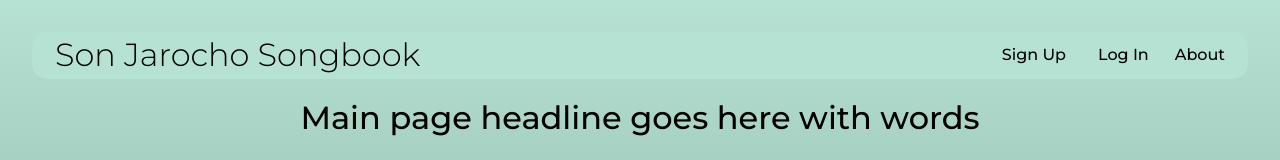
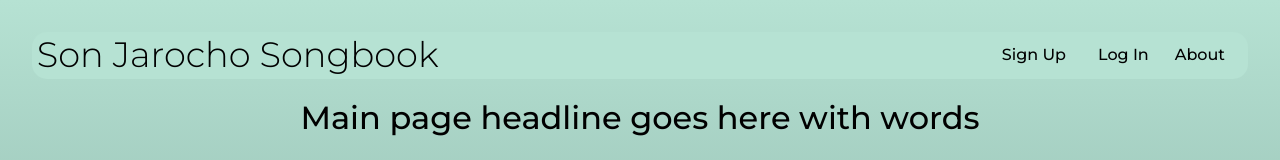
Before and after one commit to ajuarezse/tripleTenFinalProject_React, a React (Vite) app: page / in a window 1280 px wide. In both pictures the pointer is over the element "Son Jarocho Songbook". Shown: the top 160 px of the page. Built offline with nearby package versions, Linux system fonts and the light colour scheme; no server answers.

Commit message:
adjust hover effect

```diff
--- a/src/components/Header/Header.css
+++ b/src/components/Header/Header.css
@@ -19,6 +19,11 @@
   background: none;
   cursor: pointer;
   margin-left: 8px;
+  transition: transform 1s ease;
+}
+
+.header__title:hover {
+  transform: scale(1.1); /* Slightly enlarge the title */
 }
 
 .header__logo {
```
